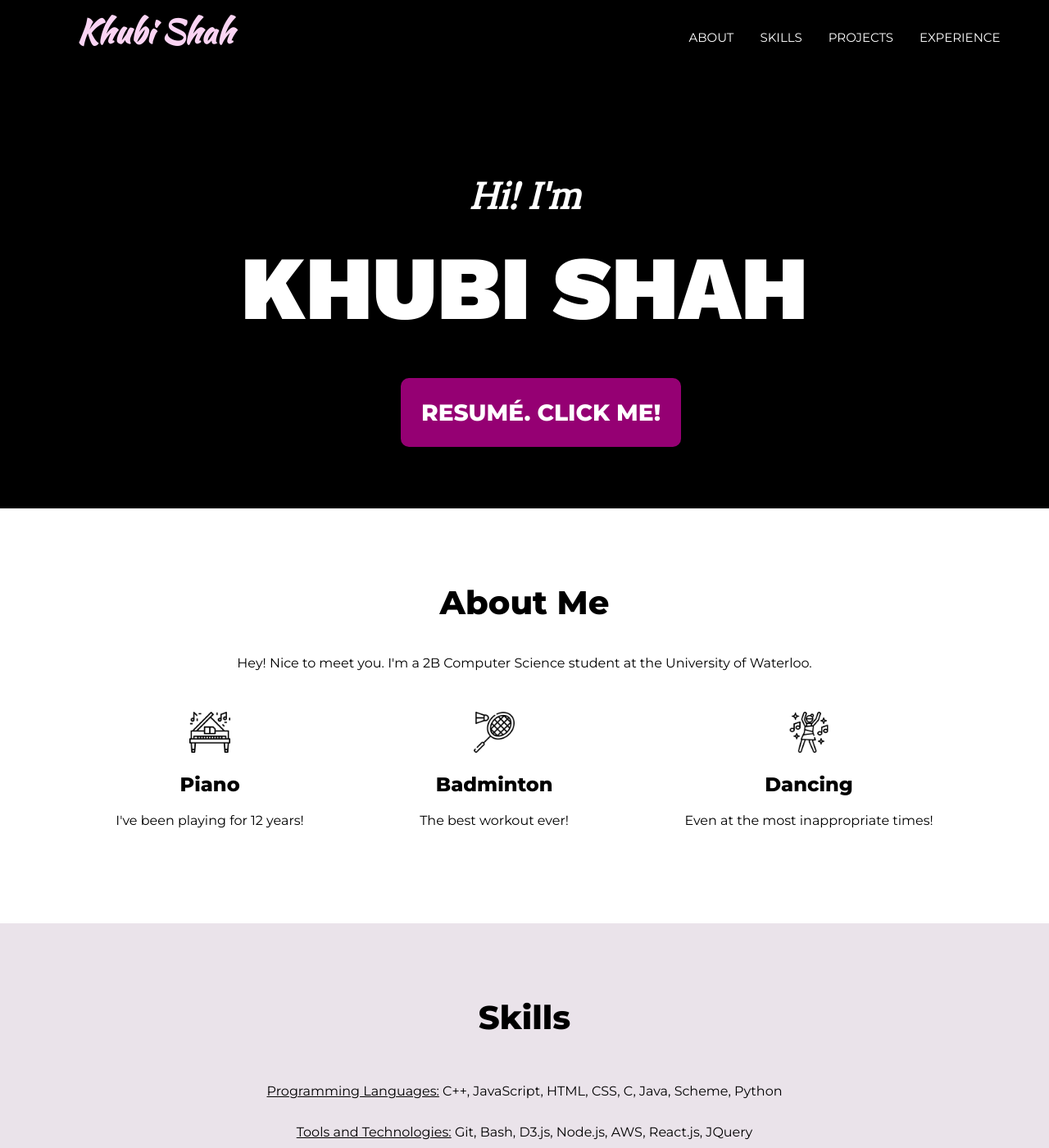
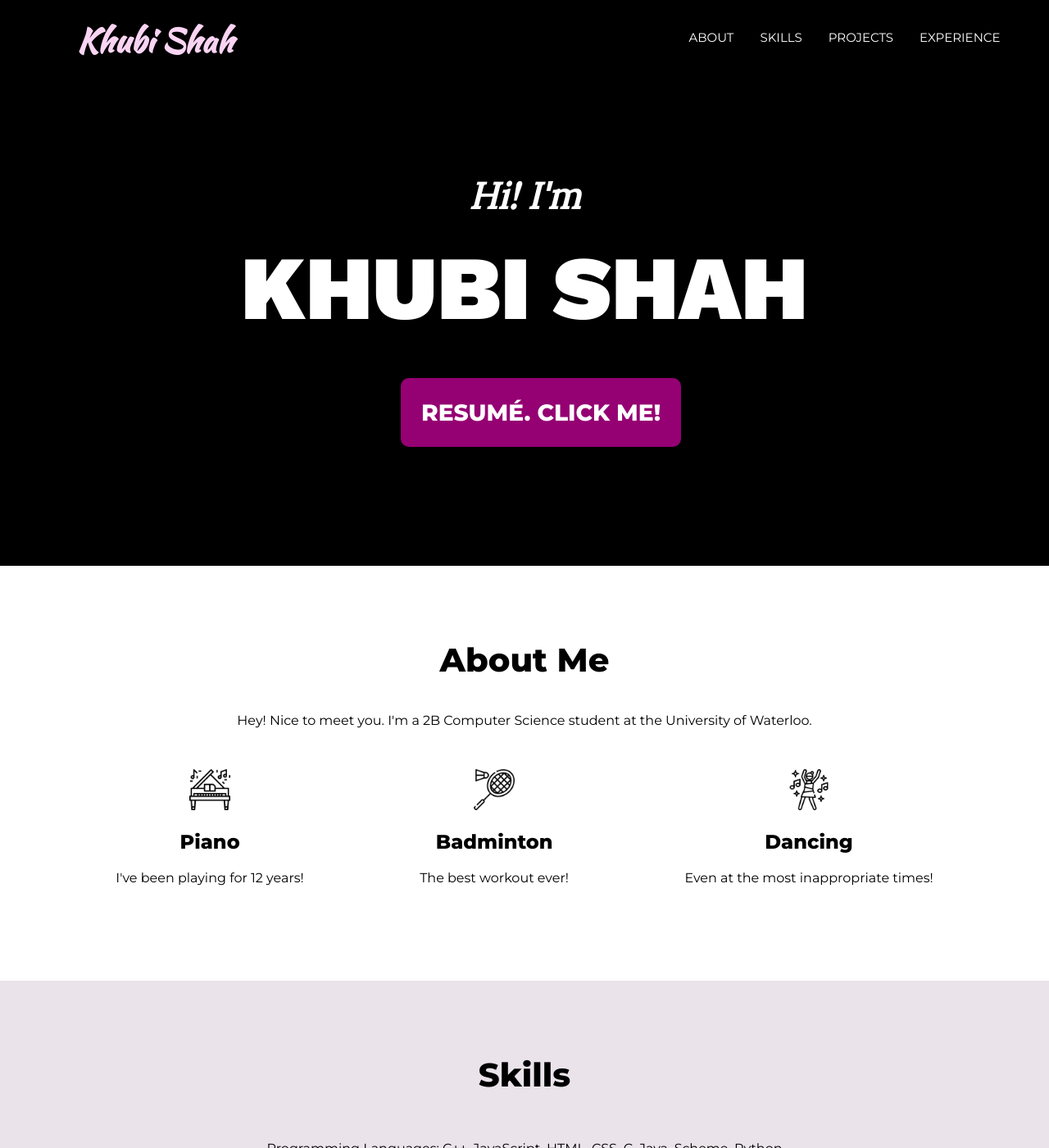
Before and after one commit to khubishah/khubishah.github.io, a Jekyll site: the page built from index.html, in a window 1280 px wide and 1400 px high. Shown: the whole window at 82% size. Built offline with Jekyll 4.4.1, drawn with Linux system fonts in a browser that asks for light colours; nearby versions of some CDN libraries; some web fonts are replaced.

Commit message:
small tings

```diff
--- a/_layouts/default.html
+++ b/_layouts/default.html
@@ -13,7 +13,7 @@
 		<body>
 
 			<div id="navbar" class="topnav">
-				<h1 class="name">Khubi Shah</h1>
+				<h1 class="name"><a id="signature" href="default.html">Khubi Shah</a></h1>
 				<nav class="nav">
 					<ul >
 						<li><a id="about_nav" href="#about">About</a></li>
--- a/css/main.css
+++ b/css/main.css
@@ -69,7 +69,7 @@
   }
 
 
-#navbar .name {
+#signature {
 
     text-decoration: none;
     color: #FAD4F3;
@@ -78,9 +78,7 @@
     font-size: 40px;
     opacity:0;  /* make things invisible upon start */
     animation:fadeIn ease-in 1; /* call our keyframe named fadeIn, use animattion ease-in and repeat it only 1 time */
-
     animation-fill-mode:forwards;  /* this makes sure that after animation is done we remain at the last keyframe value (opacity: 1)*/
-
     animation-duration:1s;
     animation-delay: 0.2s
 }
@@ -88,11 +86,11 @@
 .sticky {
     position: fixed;
     width: 100%;
-  }
+}
 
-  .sticky + .content {
+.sticky + .content {
     padding-top: 60px;
-  }
+}
 
 
 
@@ -105,6 +103,15 @@
     padding: 100px 0px 100px 0px;
     flex-direction: column;
     justify-content: flex-start;
+
+}
+
+header {
+    opacity:0;  /* make things invisible upon start */
+    animation:fadeIn ease-in 1; /* call our keyframe named fadeIn, use animattion ease-in and repeat it only 1 time */
+    animation-fill-mode:forwards;  /* this makes sure that after animation is done we remain at the last keyframe value (opacity: 1)*/
+    animation-duration:1s;
+    animation-delay: 0.2s;
 }
 
 #header_title {
@@ -130,14 +137,17 @@
 
 }
 
-@keyframes fadeIn { from { opacity:0; } to { opacity:1; } }
+@keyframes fadeIn {
+    from { opacity:0; }
+    to { opacity:1; }
+}
 
 
 
 #header_menu {
     list-style: none;
     text-align: center;
-    margin: 70px 0px 0px 0px;
+    margin: 70px 0px 70px 0px;
 
 }
 
@@ -160,6 +170,8 @@
     background: #FAD4F3;
     padding: 28px 28px 28px 28px;
 }
+
+
 /*About Section */
 
 
```
